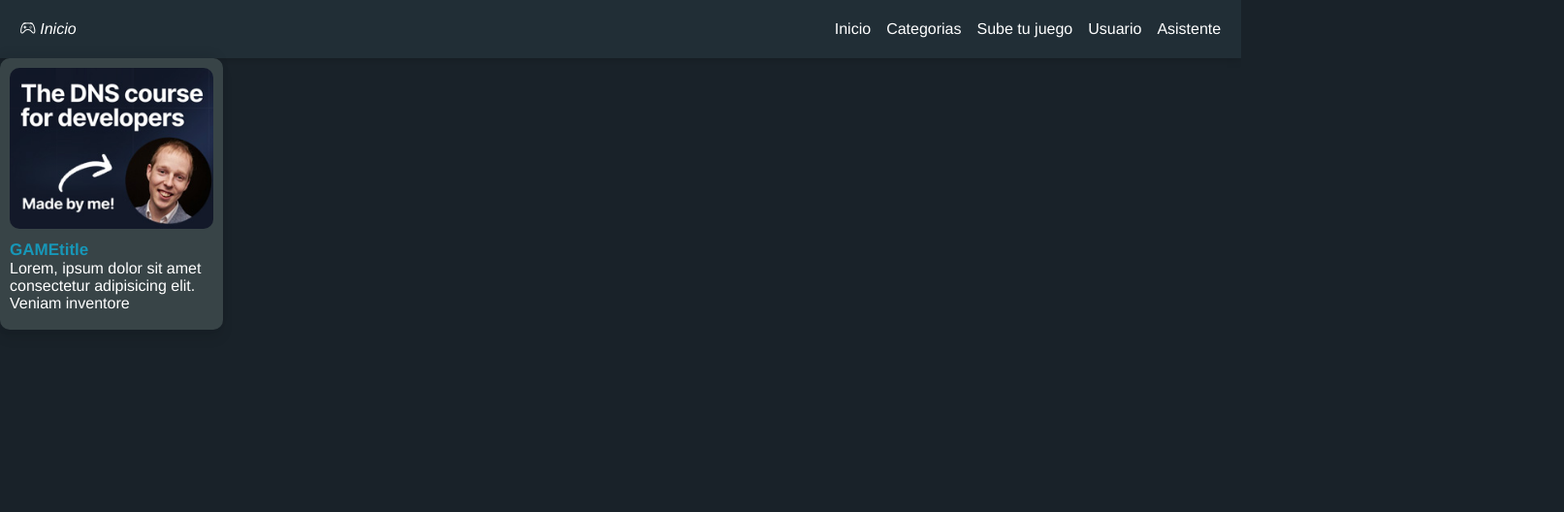
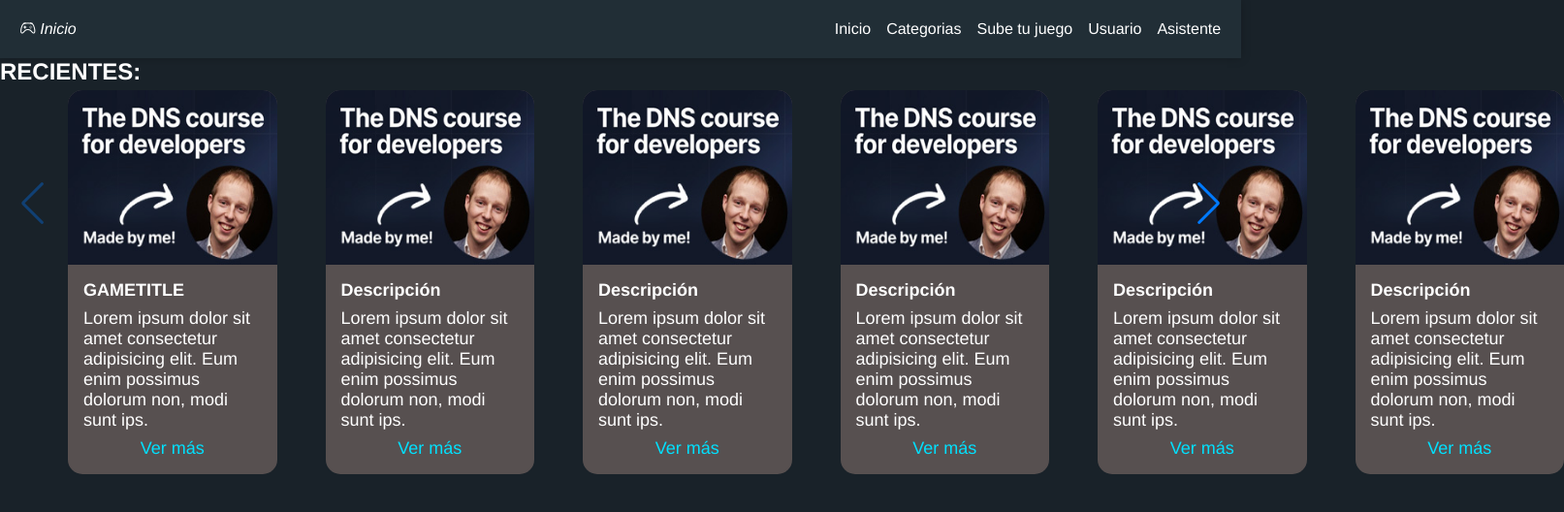
Before and after one commit to Anguel360/MMAPP, a website with bundled scripts: page init.html in a window 1280 px wide. Shown: the whole page at 97% size, 1613 px wide, since content can reach past the window. Built offline with nearby package versions, Linux system fonts and the light colour scheme.

Commit message:
PreBeta1.1

```diff
--- /dev/null
+++ b/carrusel.js
@@ -0,0 +1,33 @@
+var swiper = new Swiper('.swiper-container', {
+	navigation: {
+	  nextEl: '.swiper-button-next',
+	  prevEl: '.swiper-button-prev'
+	},
+	slidesPerView: 1,
+	spaceBetween: 10,
+	// init: false,
+	pagination: {
+	  el: '.swiper-pagination',
+	  clickable: true,
+	},
+
+
+	breakpoints: {
+	  620: {
+		slidesPerView: 1,
+		spaceBetween: 20,
+	  },
+	  680: {
+		slidesPerView: 2,
+		spaceBetween: 40,
+	  },
+	  920: {
+		slidesPerView: 3,
+		spaceBetween: 40,
+	  },
+	  1240: {
+		slidesPerView: 4,
+		spaceBetween: 50,
+	  },
+	}
+    });
--- a/css/cards.css
+++ b/css/cards.css
@@ -1,38 +1,60 @@
-.card {
+.container{
+  width: 90%;
   display: flex;
-    flex-direction: column;
-    width: 230px;
-    height: 280px;
-    max-height: 330px;
-    background-color: #384447;
-    border-radius: 10px;
-    box-shadow: 0px 10px 12px rgba(0, 0, 0, 0.08),
-      -4px -4px 12px rgba(0, 0, 0, 0.08);
-    overflow: hidden;
-    transition: all 0.3s;
-    cursor: pointer;
+  justify-content: center;
+  align-items: center;
+  padding: 5px 70px;
   box-sizing: border-box;
-    padding: 10px;
 }
 
-  .card-image-container {
+.container .swiper-container{
   width: 100%;
-    height: 64%;
-    border-radius: 10px;
-    margin-bottom: 12px;
-    overflow: hidden;
-    display: flex;
-    justify-content: center;
+  height: 100%;
 }
 
-  .image-icon {
-    font-size: 40px;
+.container .swiper-slide {
+  position: relative;
+  text-align: center;
+  font-size: 18px;
+  background: #575050;
+  border-radius: 15px;
+  text-align: start;
+
 }
 
-  .card-title {
-    margin: 0;
-    font-size: 17px;
-    font-weight: 600;
-    color: #1797b8;
-    line-clamp: 1;
+.container .swiper-slide img{
+    display: block;
+    width: 100%;
+    height: 180px;
+    border-top-left-radius: 15px;
+    border-top-right-radius: 15px;
+
 }
+
+.container .swiper-slide .card-description{
+    padding:1rem 1rem;
+}
+
+.container .swiper-slide .card-title,.container .swiper-slide .card-text{
+   margin-bottom: .5rem;
+}
+
+.container .swiper-slide .card-link{
+   text-align: center;
+
+}
+
+.container .swiper-slide .card-link a{
+    text-decoration: none;
+    color: #00e1ff;
+}
+
+.swiper-button-next{
+    right: 20px !important;
+    transform: translateY(-190px);
+}
+
+.swiper-button-prev{
+    left: 20px !important;
+    transform: translateY(-190px)
+}
--- a/init.html
+++ b/init.html
@@ -7,8 +7,8 @@
     <title>MMAPP</title>
     <script type="module" src="firebaseconect.js"></script>
     <link rel="stylesheet" href="https://cdn.jsdelivr.net/npm/bootstrap-icons@1.10.3/font/bootstrap-icons.css">
+    <link rel="stylesheet" href="https://unpkg.com/swiper/swiper-bundle.min.css" />
     <link rel="stylesheet" href="css/main.css">
-    <link rel="stylesheet" href="css/carrusel.css">
     <link rel="stylesheet" href="css/cards.css">
   </head>
   <body>
@@ -26,24 +26,129 @@
           </ul>
       </nav>
   </header>
+  <h2>RECIENTES:</h2>
+<div class="container">
+  <div class="swiper-button-next"></div>
+  <div class="swiper-button-prev"></div>
+  <div class="swiper-container mySwiper">
 
-  <div class="card-container" id="card-container"></div>
+        <div class="swiper-wrapper">
+            <div class="swiper-slide">
+                <img src="img/bdb8faebcf1a09b0ddadcd8000ce141f0a9539a0.jpeg">
+                <div class="card-description">
+                    <div class="card-title">
+                        <h4>GAMETITLE</h4>
+                    </div>
+                    <div class="card-text">
+                        <p>Lorem ipsum dolor sit amet consectetur adipisicing elit. Eum enim possimus dolorum non,
+                            modi
+                            sunt ips.</p>
+                    </div>
+                    <div class="card-link">
+                      <a href="#">Ver más</a>
+                    </div>
+                </div>
 
-  <div class="card">
-      <div class="card-image-container">
-          <img src="img/bdb8faebcf1a09b0ddadcd8000ce141f0a9539a0.jpeg">
-          <path
-            d="M928 160H96c-17.7 0-32 14.3-32 32v640c0 17.7 14.3 32 32 32h832c17.7 0 32-14.3 32-32V192c0-17.7-14.3-32-32-32zM338 304c35.3 0 64 28.7 64 64s-28.7 64-64 64-64-28.7-64-64 28.7-64 64-64zm513.9 437.1a8.11 8.11 0 0 1-5.2 1.9H177.2c-4.4 0-8-3.6-8-8 0-1.9.7-3.7 1.9-5.2l170.3-202c2.8-3.4 7.9-3.8 11.3-1 .3.3.7.6 1 1l99.4 118 158.1-187.5c2.8-3.4 7.9-3.8 11.3-1 .3.3.7.6 1 1l229.6 271.6c2.6 3.3 2.2 8.4-1.2 11.2z"
-          ></path>
-        </svg>
-      </div>
-      <p class="card-title">GAMEtitle</p>
-      <p class="card-des">
-        Lorem, ipsum dolor sit amet consectetur adipisicing elit. Veniam inventore
-      </p>
+            </div>
+            <div class="swiper-slide">
+                <img src="img/bdb8faebcf1a09b0ddadcd8000ce141f0a9539a0.jpeg">
+                <div class="card-description">
+                    <div class="card-title">
+                        <h4>Descripción</h4>
+                    </div>
+                    <div class="card-text">
+                        <p>Lorem ipsum dolor sit amet consectetur adipisicing elit. Eum enim possimus dolorum non,
+                            modi
+                            sunt ips.</p>
+                    </div>
+                    <div class="card-link">
+                      <a href="#">Ver más</a>
+                    </div>
+            </div>
+           </div>
+            <div class="swiper-slide">
+                <img src="img/bdb8faebcf1a09b0ddadcd8000ce141f0a9539a0.jpeg"
+                alt="">
+            <div class="card-description">
+                <div class="card-title">
+                    <h4>Descripción</h4>
+                </div>
+                <div class="card-text">
+                    <p>Lorem ipsum dolor sit amet consectetur adipisicing elit. Eum enim possimus dolorum non,
+                        modi
+                        sunt ips.</p>
+                </div>
+                <div class="card-link">
+                  <a href="#">Ver más</a>
+                </div>
+            </div>
+        </div>
+            <div class="swiper-slide">
+                <img src="img/bdb8faebcf1a09b0ddadcd8000ce141f0a9539a0.jpeg"
+                alt="">
+            <div class="card-description">
+                <div class="card-title">
+                    <h4>Descripción</h4>
+                </div>
+                <div class="card-text">
+                    <p>Lorem ipsum dolor sit amet consectetur adipisicing elit. Eum enim possimus dolorum non,
+                        modi
+                        sunt ips.</p>
+                </div>
+                <div class="card-link">
+                  <a href="#">Ver más</a>
+                </div>
+            </div>
+        </div>
+            <div class="swiper-slide">
+                <img src="img/bdb8faebcf1a09b0ddadcd8000ce141f0a9539a0.jpeg"
+                alt="">
+            <div class="card-description">
+                <div class="card-title">
+                    <h4>Descripción</h4>
+                </div>
+                <div class="card-text">
+                    <p>Lorem ipsum dolor sit amet consectetur adipisicing elit. Eum enim possimus dolorum non,
+                        modi
+                        sunt ips.</p>
+                </div>
+                <div class="card-link">
+                  <a href="#">Ver más</a>
+                </div>
+            </div>
+        </div>
+
+            <div class="swiper-slide">
+                <img src="img/bdb8faebcf1a09b0ddadcd8000ce141f0a9539a0.jpeg"
+                alt="">
+            <div class="card-description">
+                <div class="card-title">
+                    <h4>Descripción</h4>
+                </div>
+                <div class="card-text">
+                    <p>Lorem ipsum dolor sit amet consectetur adipisicing elit. Eum enim possimus dolorum non,
+                        modi
+                        sunt ips.</p>
+                </div>
+                <div class="card-link">
+                  <a href="#">Ver más</a>
+                </div>
+            </div>
+        </div>
+            </div>
+
+        </div>
+
+
+
     </div>
+
 </div>
+<!-- Swiper JS -->
+
+<script src="https://unpkg.com/swiper/swiper-bundle.min.js"></script>
 
   <script src="main.js"></script>
+  <script src="carrusel.js"></script>
   </body>
 </html>
```
Also changed, not shown: css/carrusel.css (deleted). Lines whose indentation alone changed are shown as unchanged.
